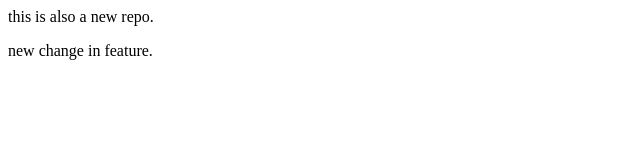
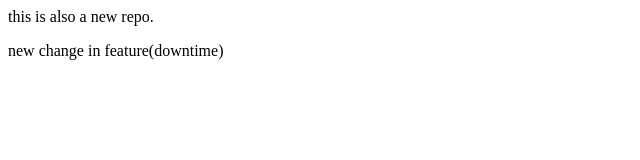
Before and after one commit to daksh-mait-cpp/localdemo1, a plain HTML site: page index.html in a window 1280 px wide. Shown: the full height of the page, 0-640 px from the left. Drawn offline with Linux system fonts and the light colour scheme.

Commit message:
add downtime

```diff
--- a/index.html
+++ b/index.html
@@ -1,2 +1,2 @@
 <p>this is also a new repo.</p>
-<p>new change in feature.</p>
+<p>new change in feature(downtime)</p>
```
